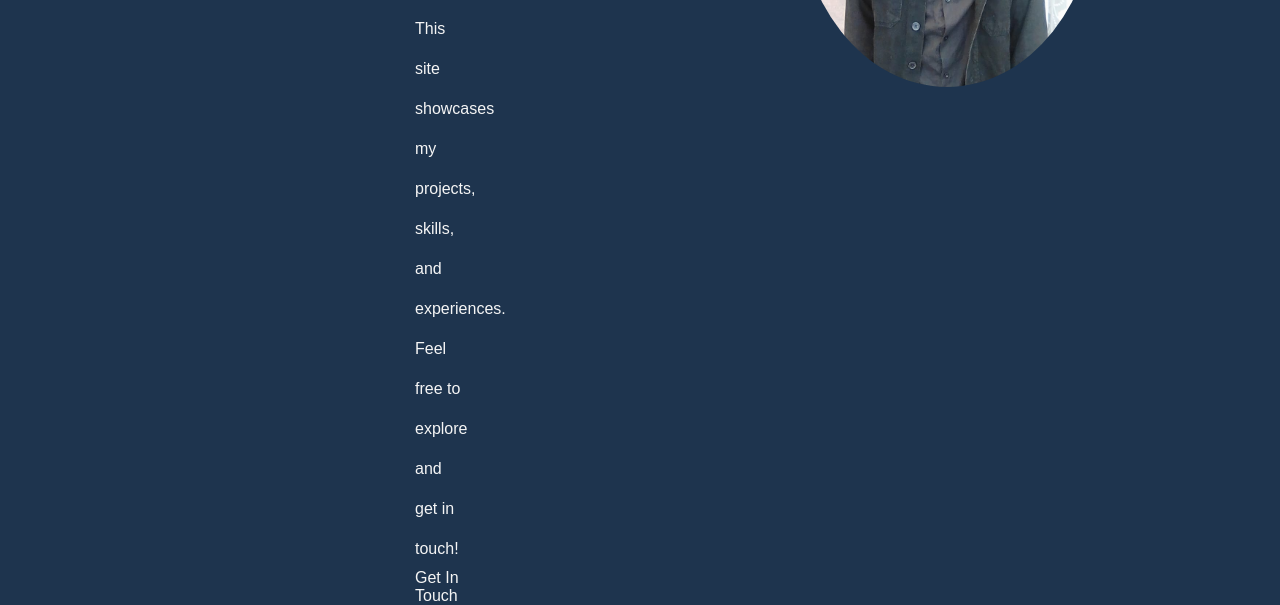
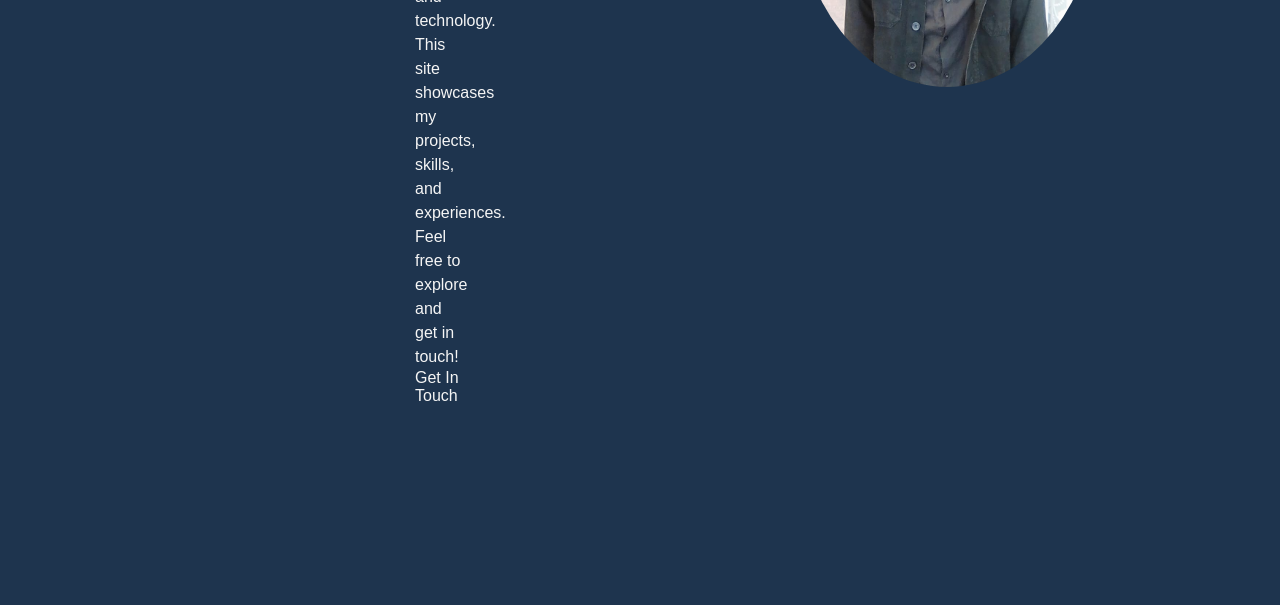
Before and after one commit to Lisakhanya7/My--Portfolio, a plain HTML site: page index.html in a window 1280 px wide. Shown: the part 538-1143 px from the top of the page. After the commit the page ends 943 px from the top, so only its background shows below. Drawn offline with nearby package versions, Linux system fonts and the light colour scheme.

Commit message:
Update style.css

```diff
--- a/style.css
+++ b/style.css
@@ -84,20 +84,12 @@ body {
 .home-content p {
     font-family: Arial, sans-serif;
     font-size: 16px;
-    line-height: 2.5
-    max-width: 600px;
+    line-height: 1.5;
     margin: 0 auto;
     animation: slideRight 1s ease forwards;
     animation-delay: 2.3s;
 }
 
-p {
-    font-family: Arial, sans-serif;
-    font-size: 16px;
-    line-height: 2.5;
-    animation: slideRight 1s ease forwards;
-    animation-delay: 2.3s;
-}
 
 .btn {
     position: relative;
```
